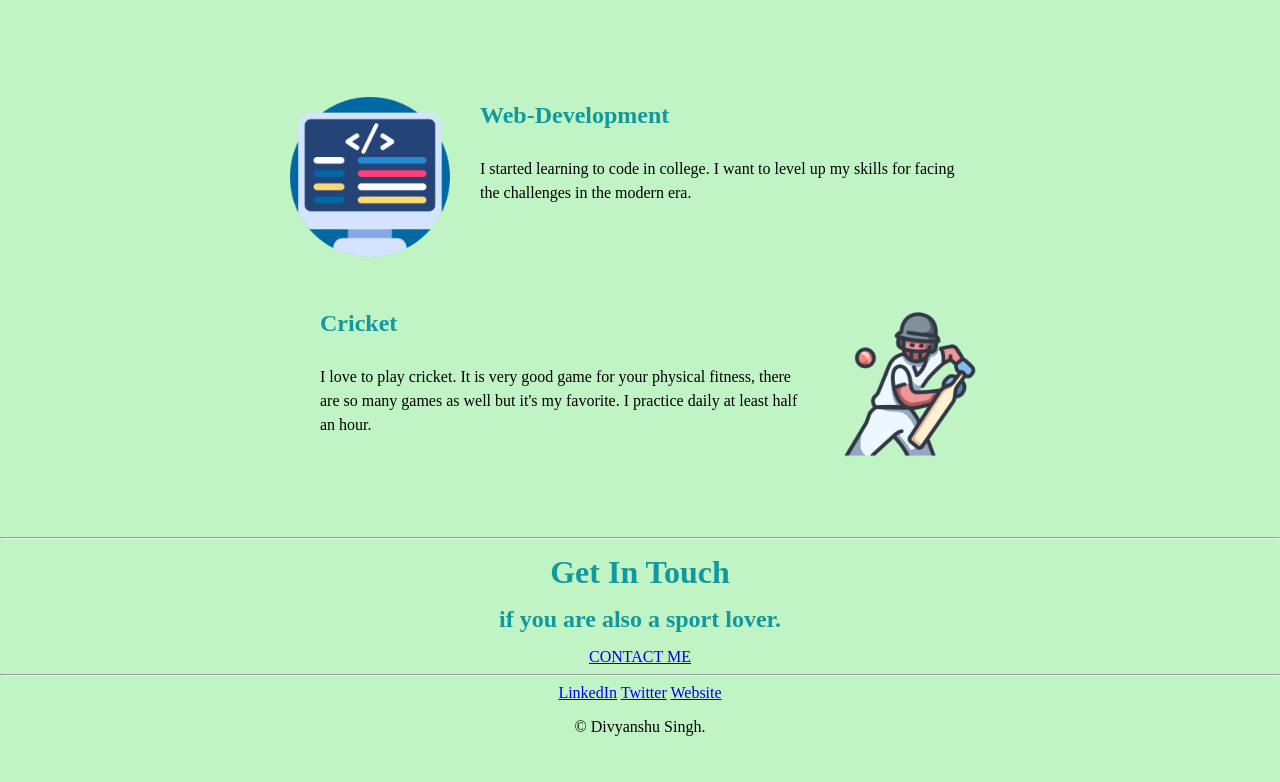
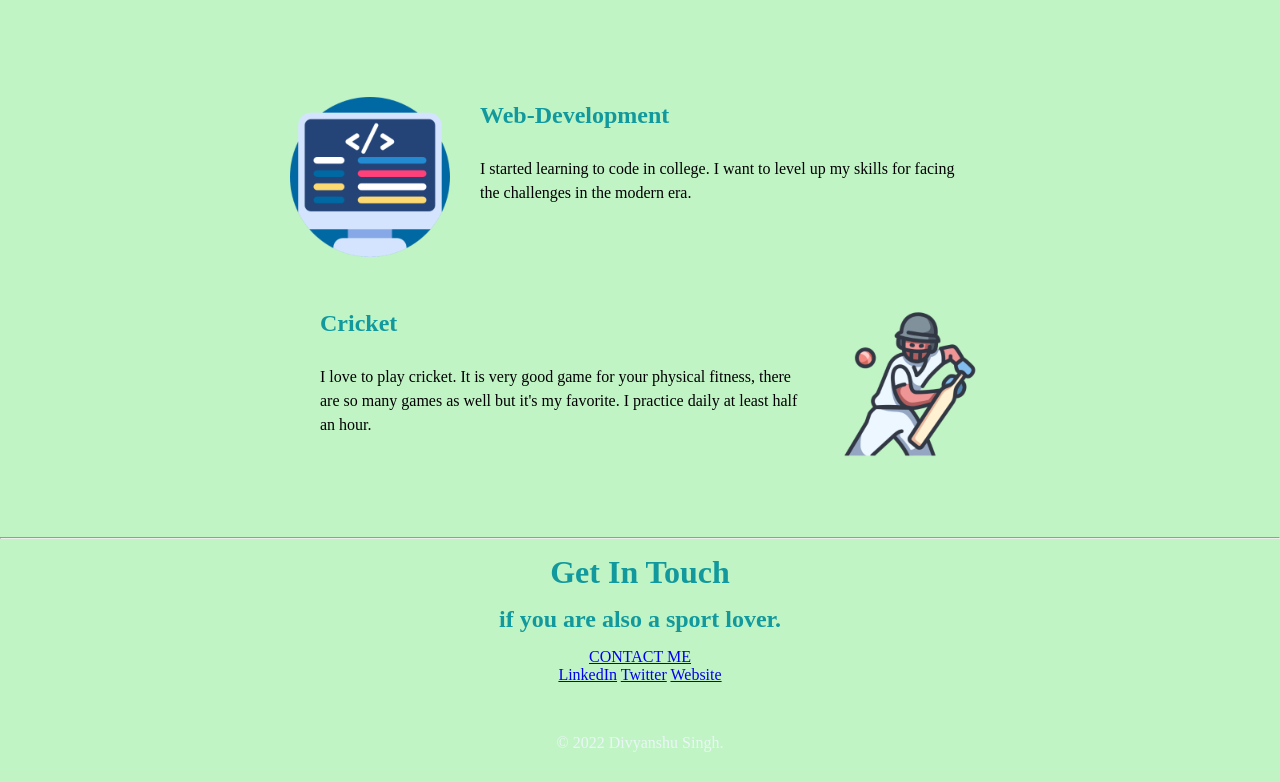
Before and after one commit to divyanshu1124/personal-site, a plain HTML site: page index.html in a window 1280 px wide. Shown: the part 1221-2003 px from the top of the page. Before the commit the page ends 1973 px from the top, so only its background shows below. Drawn offline with Linux system fonts and the light colour scheme.

Commit message:
Update index.html

```diff
--- a/index.html
+++ b/index.html
@@ -46,13 +46,13 @@
       <a class="btn" href="mailto:wickj7654@email.com">CONTACT ME</a>
     </div>
   </div>
-  <hr>
+
 
   <div class="bottom-container">
     <a class="footer-link" href="https://www.linkedin.com/in/divyansh-singh-8bb3051b5/">LinkedIn</a>
     <a class="footer-link" href="https://twitter.com/Divyans16181420">Twitter</a>
     <a class="footer-link" href="https://divyanshu1124.github.io/personal-site/">Website</a>
-    <p>© Divyanshu Singh.</p>
+    <p style="color: #eaf6f6; margin: 50px auto 30px;">© 2022 Divyanshu Singh.</p>
   </div>
 
 </body>
```
